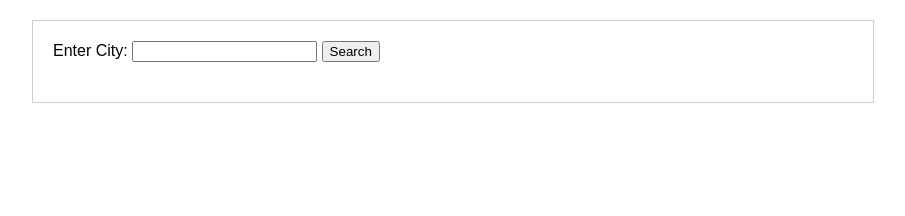
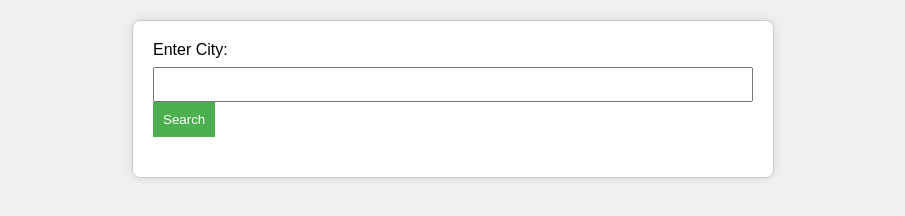
Before and after one commit to biancamistretta/WeatherTracker, a plain HTML site: page Assets/index.html in a window 1280 px wide. Shown: the whole page, without its empty margins (187-1092 px from the left). Drawn offline with Linux system fonts and the light colour scheme.

Commit message:
Update css to have better formatting.css

```diff
--- a/Assets/style.css
+++ b/Assets/style.css
@@ -1,18 +1,45 @@
 body {
-    font-family: Arial, sans-serif;
+    font-family: 'Arial', sans-serif;
     margin: 0;
     padding: 0;
+    background-color: #f0f0f0;
 }
 
 #app {
-    max-width: 800px;
+    max-width: 600px;
     margin: 20px auto;
     padding: 20px;
+    background-color: #fff;
     border: 1px solid #ccc;
+    border-radius: 8px;
+    box-shadow: 0 0 10px rgba(0, 0, 0, 0.1);
 }
 
 form {
     margin-bottom: 20px;
+}
+
+label {
+    display: block;
+    margin-bottom: 8px;
+}
+
+input {
+    width: 100%;
+    padding: 8px;
+    box-sizing: border-box;
+}
+
+button {
+    background-color: #4caf50;
+    color: #fff;
+    padding: 10px;
+    border: none;
+    cursor: pointer;
+}
+
+button:hover {
+    background-color: #45a049;
 }
 
 #current-weather,
@@ -20,3 +47,12 @@ form {
 #search-history {
     margin-bottom: 20px;
 }
+
+h2 {
+    margin-bottom: 10px;
+}
+
+img {
+    max-width: 50px;
+    max-height: 50px;
+}
```
